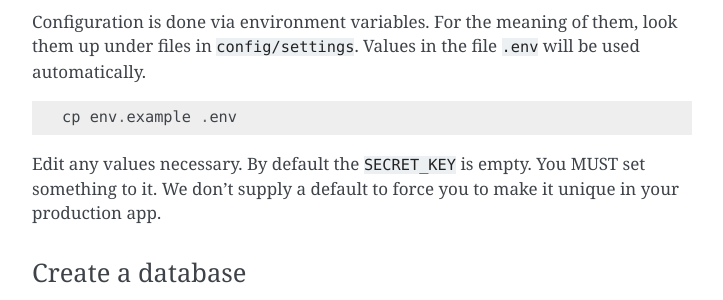
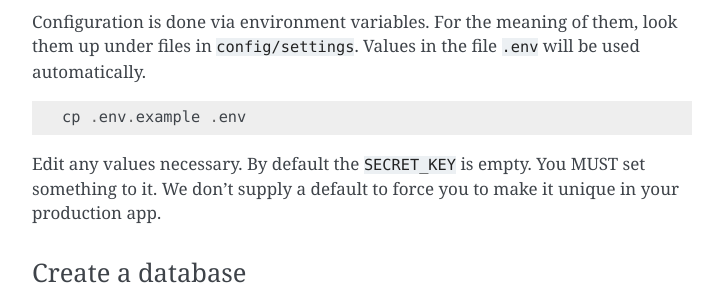
Before and after one commit to jaywink/socialhome, a Sphinx documentation site: the page built from docs/development.rst, in a window 1280 px wide and 900 px high, scrolled down 1859 px. Shown: the part 152-452 px from the top of the window, without its empty margins (388-1111 px from the left). Built offline with Sphinx 7.4.7, drawn with Linux system fonts in a browser that asks for light colours.

```diff
--- a/docs/development.rst
+++ b/docs/development.rst
@@ -67,7 +67,7 @@ Configuration is done via environment variables. For the meaning of them, look t
 
 ::
 
-    cp env.example .env
+    cp .env.example .env
 
 Edit any values necessary. By default the ``SECRET_KEY`` is empty. You MUST set something to it. We don't supply a default to force you to make it unique in your production app.
 
```
